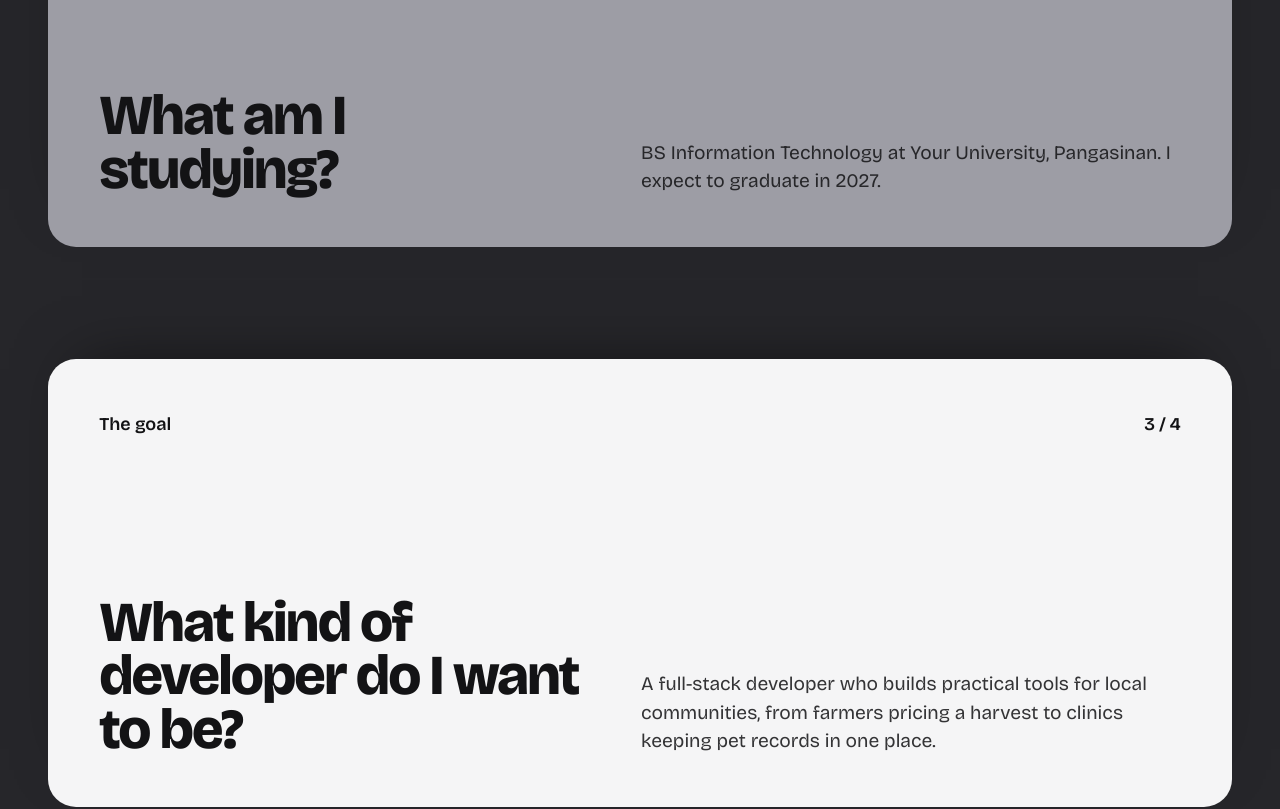
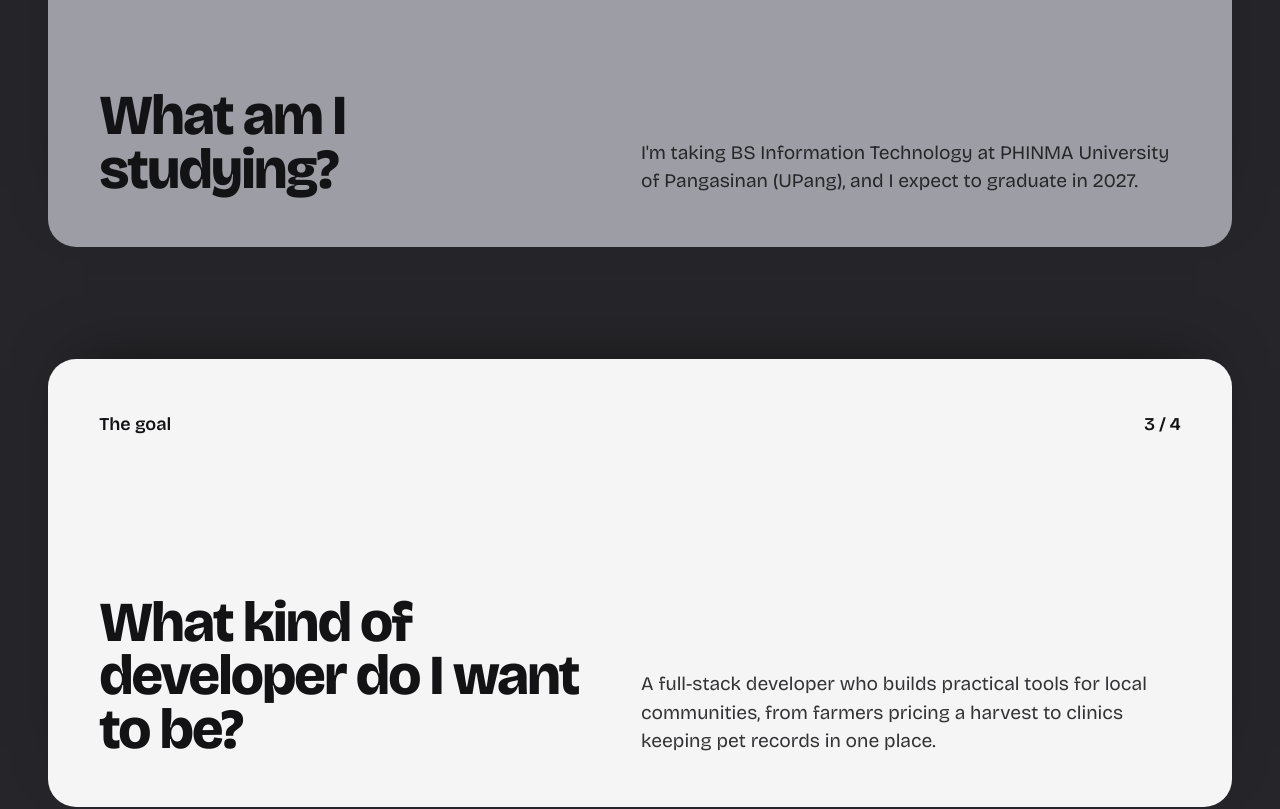
Before and after one commit to MarcRenwick/Portfolio-Website, a plain HTML site: page index.html in a window 1280 px wide. Shown: the part 2480-3289 px from the top of the page. Drawn offline with nearby package versions, Linux system fonts and the light colour scheme.

Commit message:
Update portfolio website

```diff
--- a/index.html
+++ b/index.html
@@ -124,7 +124,7 @@ try { var t = localStorage.getItem('theme'); if (t === 'light' || t === 'dark')
         <p class="qa-k"><span>The degree</span><span>2 / 4</span></p>
         <h3>What am I studying?</h3>
         <!-- CHANGE: course, school, expected graduation year -->
-        <p>BS Information Technology at Your University, Pangasinan. I expect to graduate in 2027.</p>
+        <p>I'm taking BS Information Technology at PHINMA University of Pangasinan (UPang), and I expect to graduate in 2027.</p>
       </article>
       <article class="qa-card" style="--i:2">
         <p class="qa-k"><span>The goal</span><span>3 / 4</span></p>
@@ -516,7 +516,7 @@ try { var t = localStorage.getItem('theme'); if (t === 'light' || t === 'dark')
       <div class="edu-body">
         <p class="edu-years">2023 – 2027 (expected)</p>
         <h3>BS Information Technology</h3>
-        <p class="edu-school">Your University, Pangasinan</p>
+        <p class="edu-school">PHINMA University of Pangasinan, Dagupan City</p>
         <!-- Optional: <p class="edu-honors">Dean's Lister · GPA 1.50</p> -->
         <h4>Relevant subjects</h4>
         <ul class="tags"><li>Advanced Database Systems</li><li>Web Development</li><li>Data Structures and Algorithms</li><li>Object-Oriented Programming</li></ul>
```
